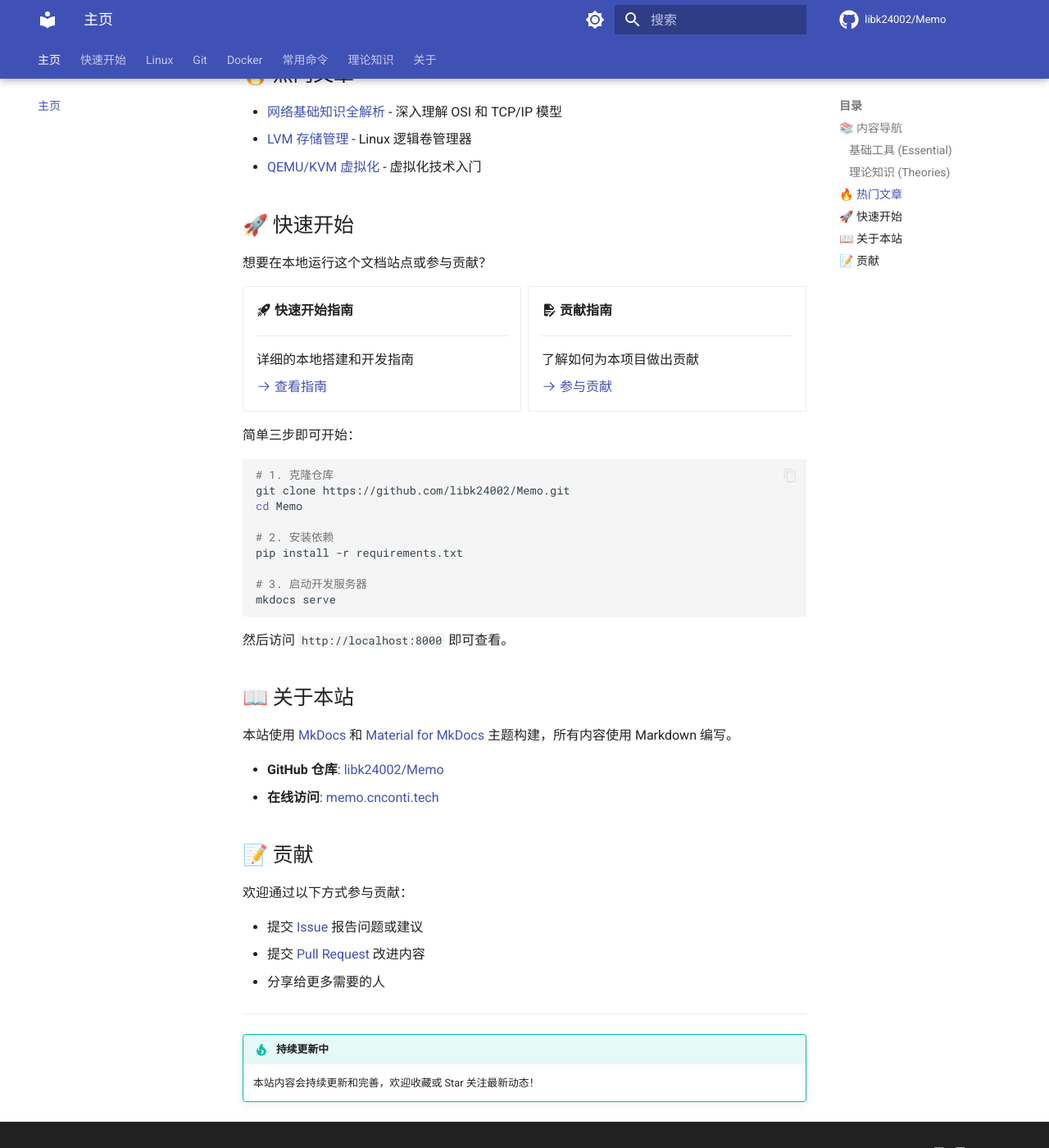
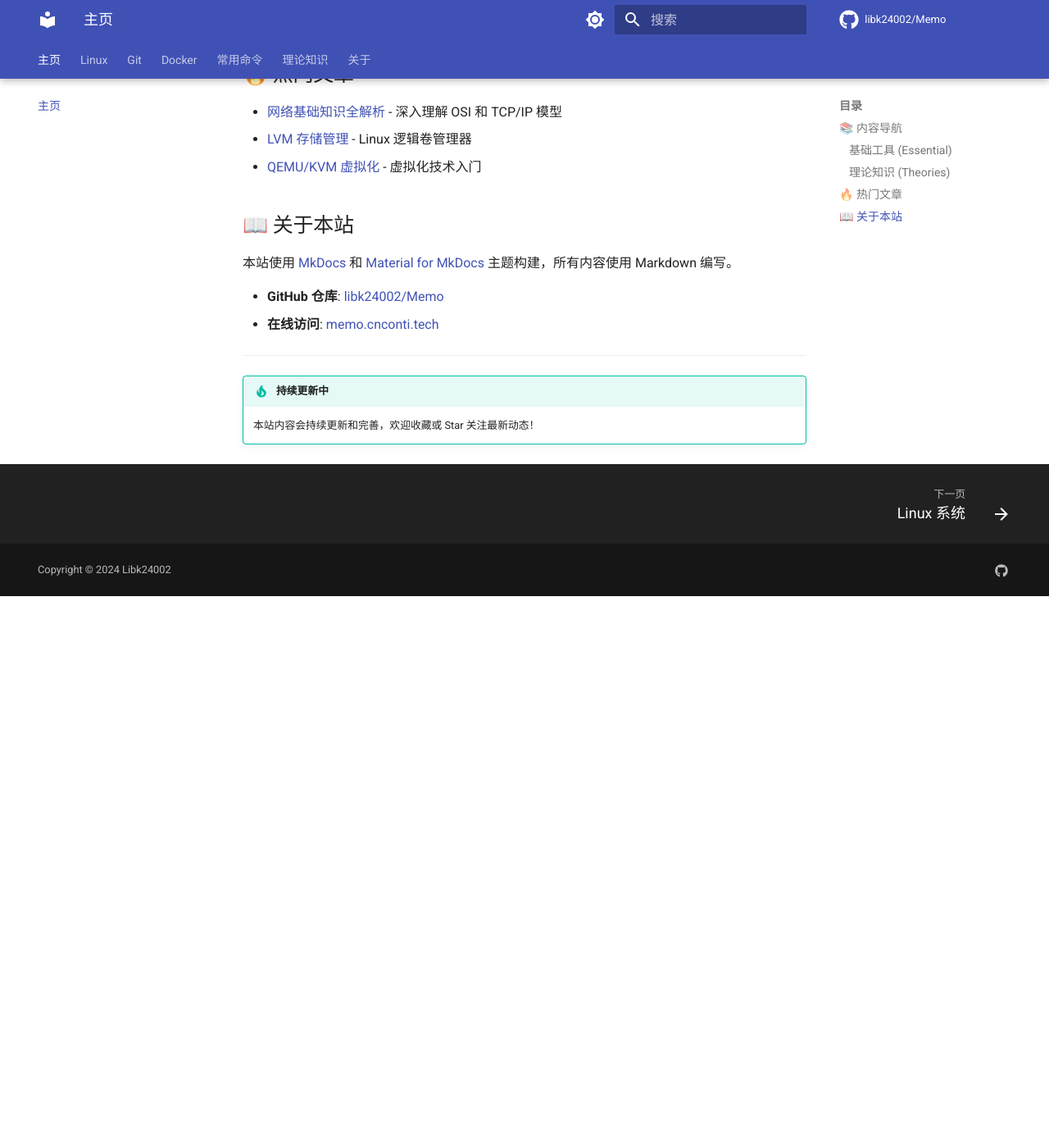
Before and after one commit to libk24002/Memo, an MkDocs documentation site: the page built from docs/index.md, in a window 1280 px wide and 1400 px high, scrolled down 1307 px. Shown: the whole window at 82% size. Built offline with MkDocs 1.6.1 and Material for MkDocs 9.7.7, drawn with Linux system fonts in a browser that asks for light colours; comment, search, counter and statistics services are not loaded; after the commit the page ends 2034 px from its top, so only the background shows below that.

Commit message:
:beer: Ai update

````diff
--- a/docs/index.md
+++ b/docs/index.md
@@ -95,46 +95,6 @@
 - [LVM 存储管理](linux/storage/lvm/README.md) - Linux 逻辑卷管理器
 - [QEMU/KVM 虚拟化](linux/virtual-machine/qemu/README.md) - 虚拟化技术入门
 
-## 🚀 快速开始
-
-想要在本地运行这个文档站点或参与贡献？
-
-<div class="grid cards" markdown>
-
--   :material-rocket-launch: __快速开始指南__
-
-    ---
-
-    详细的本地搭建和开发指南
-
-    [:octicons-arrow-right-24: 查看指南](quickstart.md)
-
--   :material-file-document-edit: __贡献指南__
-
-    ---
-
-    了解如何为本项目做出贡献
-
-    [:octicons-arrow-right-24: 参与贡献](https://github.com/libk24002/Memo/blob/main/CONTRIBUTING.md)
-
-</div>
-
-简单三步即可开始：
-
-```bash
-# 1. 克隆仓库
-git clone https://github.com/libk24002/Memo.git
-cd Memo
-
-# 2. 安装依赖
-pip install -r requirements.txt
-
-# 3. 启动开发服务器
-mkdocs serve
-```
-
-然后访问 `http://localhost:8000` 即可查看。
-
 ## 📖 关于本站
 
 本站使用 [MkDocs](https://www.mkdocs.org/) 和 [Material for MkDocs](https://squidfunk.github.io/mkdocs-material/) 主题构建，所有内容使用 Markdown 编写。
@@ -142,14 +102,6 @@ mkdocs serve
 - **GitHub 仓库**: [libk24002/Memo](https://github.com/libk24002/Memo)
 - **在线访问**: [memo.cnconti.tech](https://memo.cnconti.tech)
 
-## 📝 贡献
-
-欢迎通过以下方式参与贡献：
-
-- 提交 [Issue](https://github.com/libk24002/Memo/issues) 报告问题或建议
-- 提交 [Pull Request](https://github.com/libk24002/Memo/pulls) 改进内容
-- 分享给更多需要的人
-
 ---
 
 !!! tip "持续更新中"
--- a/mkdocs.yml
+++ b/mkdocs.yml
@@ -117,7 +117,6 @@ extra:
 # 导航结构
 nav:
   - 主页: index.md
-  - 快速开始: quickstart.md
   - Linux:
       - linux/README.md
       - 网络:
````
Also changed, not shown: CONTRIBUTING.md (deleted, +0 -164 lines), docs/about.md (deleted, +0 -109 lines).
